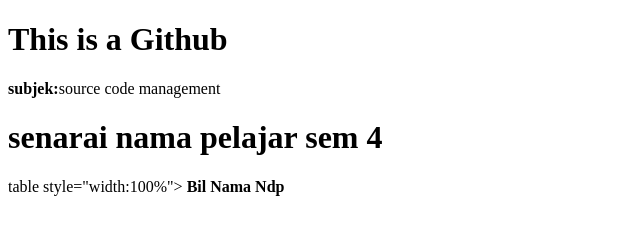
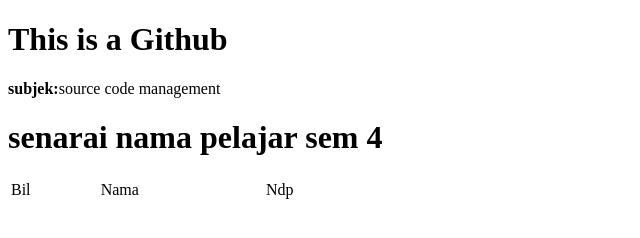
Before and after one commit to saadhil31/amalifinal.io, a plain HTML site: page index.html in a window 1280 px wide. Shown: the whole page, without its empty margins (0-640 px from the left). Drawn offline with Linux system fonts and the light colour scheme.

Commit message:
change width table

```diff
--- a/index.html
+++ b/index.html
@@ -13,7 +13,7 @@
 
     <h1> senarai nama pelajar sem 4</h1>
 
-    table style="width:100%">
+    <table style="width:30%">
   <tr>
     <b><td>Bil</td></b>
     <b><td>Nama</td></b>
```
